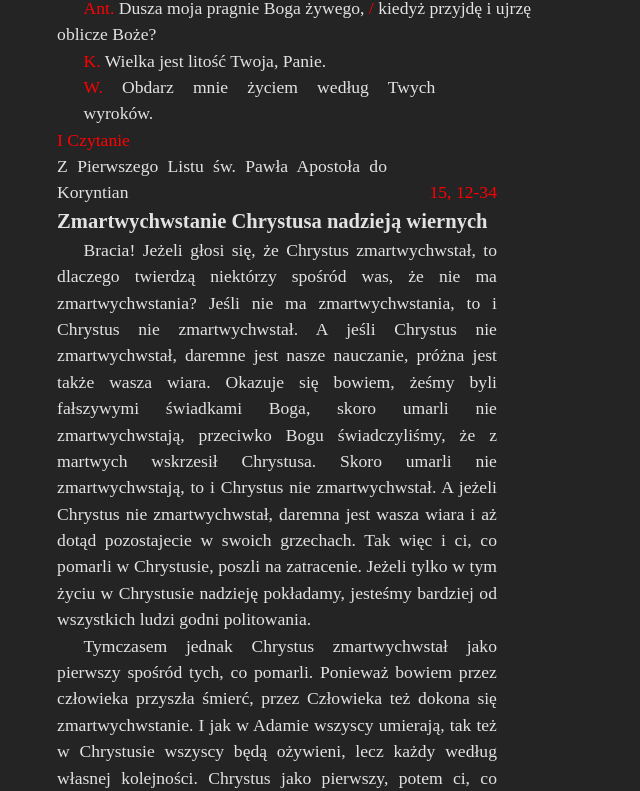
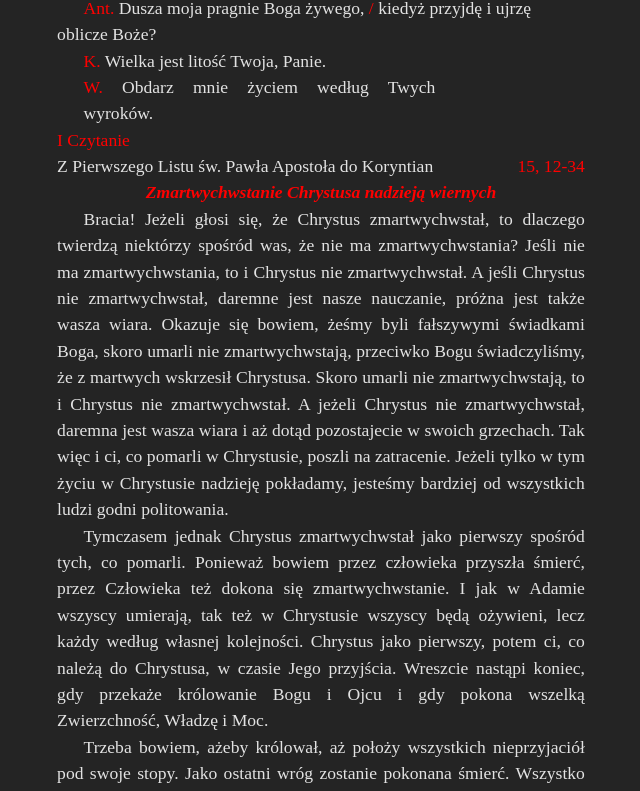
Before and after one commit to JakubOlejnik2007/brewiarz_webview, a React (Vite) app: page / in a window 1280 px wide. Shown: the part 3159-3950 px from the top of the page, without its empty margins (319-959 px from the left). Built offline with nearby package versions, Linux system fonts and the light colour scheme.

Commit message:
Fixed reading sigla when hagiographic reading

```diff
--- a/src/partials/LongReading.tsx
+++ b/src/partials/LongReading.tsx
@@ -2,12 +2,15 @@
 import "../sass/LongReading.scss"
 
 const LongReading = ({ number, name, title, sigla, content, ...props }: TLongReading) => {
+
+    const isHagio: boolean = sigla.startsWith("(");
+
     return (
         <div className="lr">
             <p className="lr__number"> {number} Czytanie</p>
-            <div className={`lr__heading ${sigla.startsWith("(") ? "lr__heading_sigla" : ""}`}>
+            <div className={`lr__heading ${isHagio ? "lr__heading_sigla" : ""}`}>
                 <p className="lr__name">{name}</p>
-                <p className="lr__sigla">{sigla}</p>
+                <p className={`lr__sigla ${isHagio ? "lr__sigla--hagio" : ""}`}>{sigla}</p>
             </div>
             <h3 className="lr__title">
                 {title}
--- a/src/sass/LongReading.scss
+++ b/src/sass/LongReading.scss
@@ -1,5 +1,6 @@
 .lr {
-    width: 50ch;
+    max-width: 60ch;
+    margin: 0 auto;
 
     &__number {
         color: var(--additional-text);
@@ -12,22 +13,59 @@
 
     &__sigla {
         text-align: right;
-        display: flex;
         justify-content: end;
         align-items: flex-end;
         color: var(--additional-text);
+
+        &--hagio {
+            text-align: center;
+        }
     }
 
     &__heading_sigla {
         display: block;
+        text-align: center;
+    }
 
-        .lr__sigla {
+    &__title {
+        text-align: center;
+        font-size: 100%;
+        color: var(--additional-text);
+        font-style: italic;
+    }
+
+    &__name {
+        text-align: left;
+    }
+
+    &__switch-reading {
+        list-style: none;
+        display: flex;
+        padding: 0;
+
+
+
+        li {
+            flex-grow: 1;
             text-align: center;
-            display: block;
+            border: 1px solid var(--additional-text);
+            border-collapse: collapse;
+            color: var(--additional-text);
+            padding: 5px;
+
+            &:first-child {
+                border-radius: 20px 0 0 20px;
+            }
+
+            &:last-child {
+                border-radius: 0 20px 20px 0;
+            }
+
+            &.active {
+                background-color: var(--additional-text);
+                color: var(--bg-color);
+            }
         }
     }
 
-
-
-
 }
```
